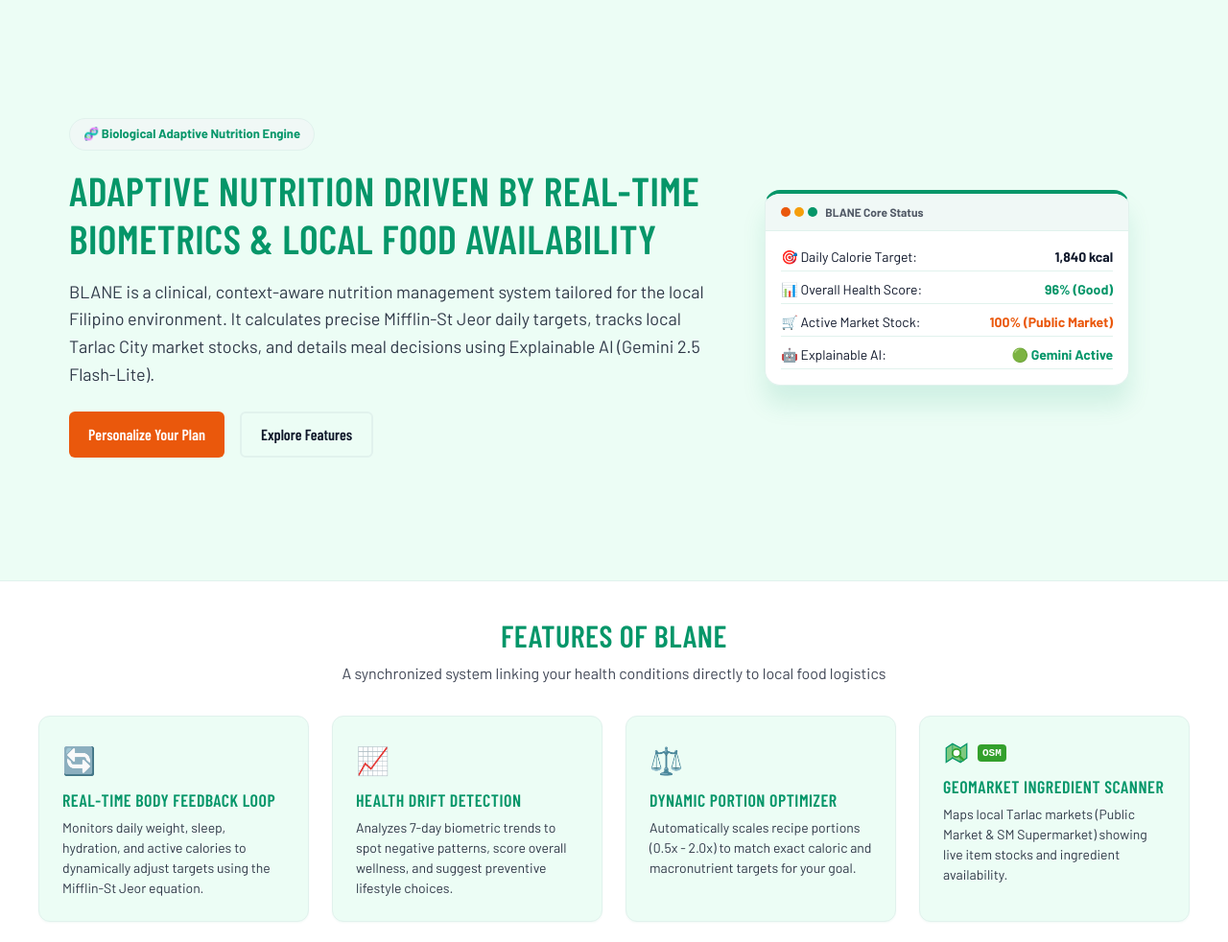
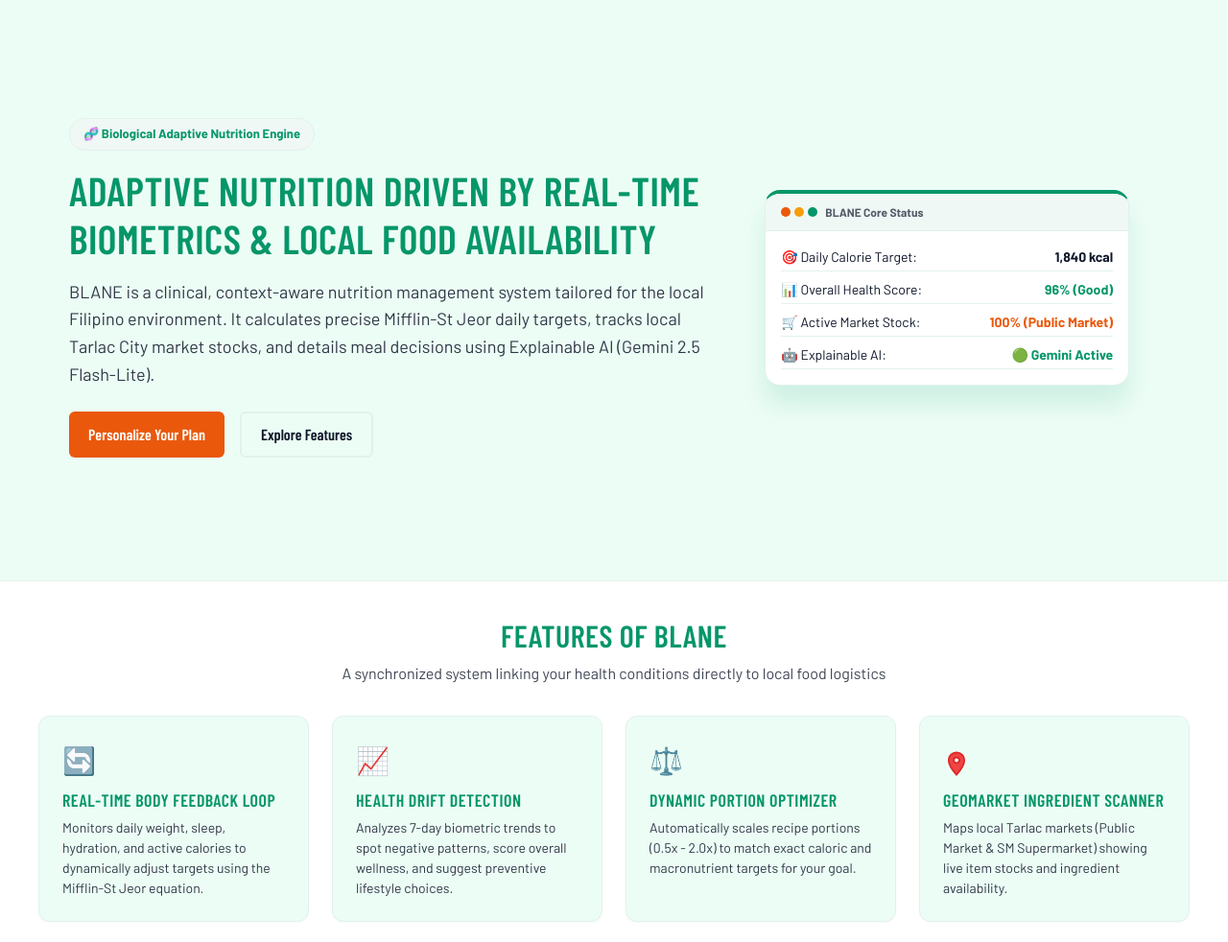
Before and after one commit to jzra1/BLANE, a website built with Vite: page app/index.html in a window 1280 px wide. Shown: the part 74-1056 px from the top of the page at 96% size. Built offline with nearby package versions, Linux system fonts and the light colour scheme.

Commit message:
style: replace OSM logo with a simple red location marker SVG

```diff
--- a/app/index.html
+++ b/app/index.html
@@ -73,15 +73,10 @@
             <p>Automatically scales recipe portions (0.5x - 2.0x) to match exact caloric and macronutrient targets for your goal.</p>
           </div>
           <div class="feature-card">
-            <div class="feat-icon" style="display: flex; align-items: center; gap: 8px;">
-              <svg width="28" height="28" viewBox="0 0 256 256" style="display: inline-block; vertical-align: middle;">
-                <path d="M30 80 L90 40 L166 80 L226 40 L226 176 L166 216 L90 176 L30 216 Z" fill="#7fc97f" stroke="var(--color-primary)" stroke-width="12"/>
-                <path d="M90 40 L90 176" stroke="var(--color-primary)" stroke-width="10" stroke-dasharray="10 8"/>
-                <path d="M166 80 L166 216" stroke="var(--color-primary)" stroke-width="10" stroke-dasharray="10 8"/>
-                <circle cx="128" cy="128" r="38" fill="var(--color-card-bg)" stroke="#33a02c" stroke-width="16"/>
-                <line x1="155" y1="155" x2="195" y2="195" stroke="#33a02c" stroke-width="20" stroke-linecap="round"/>
+            <div class="feat-icon">
+              <svg width="28" height="28" viewBox="0 0 24 24" fill="#ef4444" stroke="#dc2626" stroke-width="1.5" style="display: inline-block; vertical-align: middle;">
+                <path d="M12 2C8.13 2 5 5.13 5 9c0 5.25 7 13 7 13s7-7.75 7-13c0-3.87-3.13-7-7-7zm0 9.5c-1.38 0-2.5-1.12-2.5-2.5s1.12-2.5 2.5-2.5 2.5 1.12 2.5 2.5-1.12 2.5-2.5 2.5z"></path>
               </svg>
-              <span style="font-size: 11px; font-weight: bold; background: #33a02c; color: white; padding: 1px 5px; border-radius: 4px; font-family: monospace;">OSM</span>
             </div>
             <h3>GeoMarket Ingredient Scanner</h3>
             <p>Maps local Tarlac markets (Public Market & SM Supermarket) showing live item stocks and ingredient availability.</p>
```
